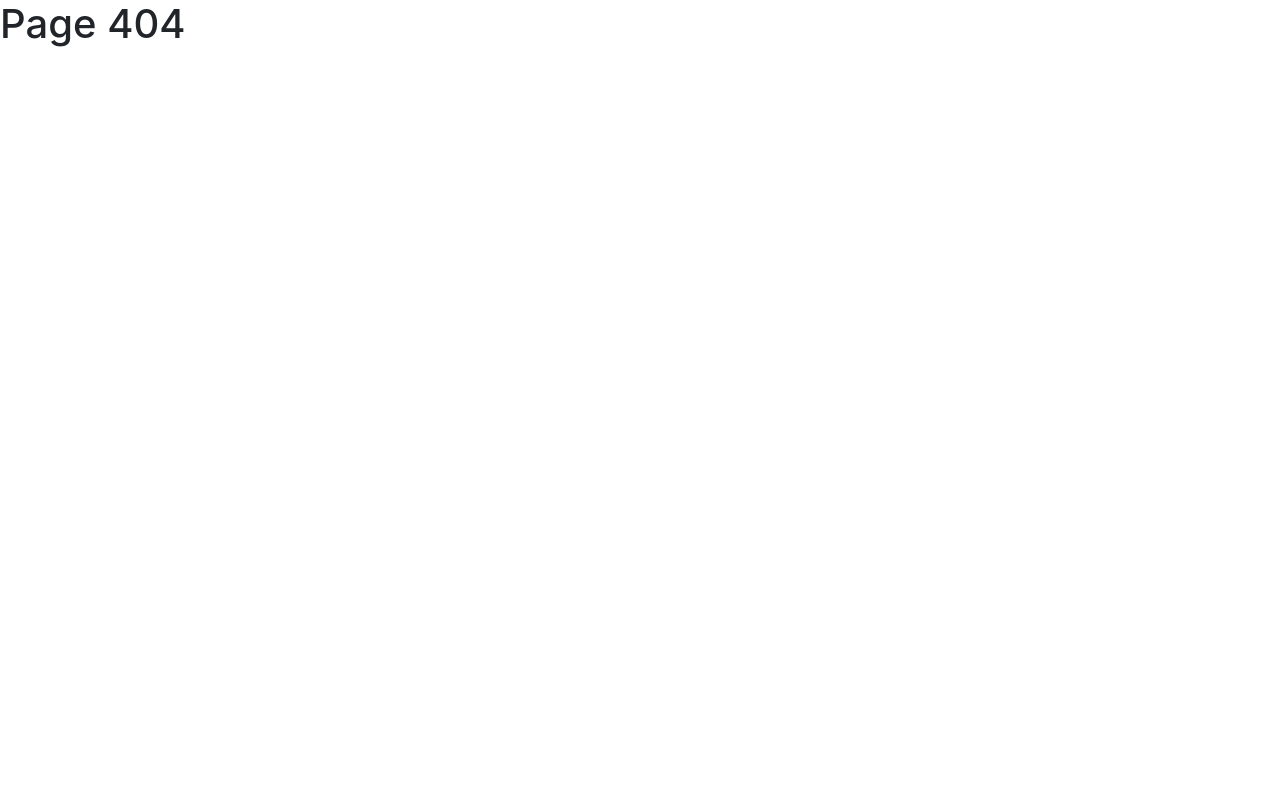
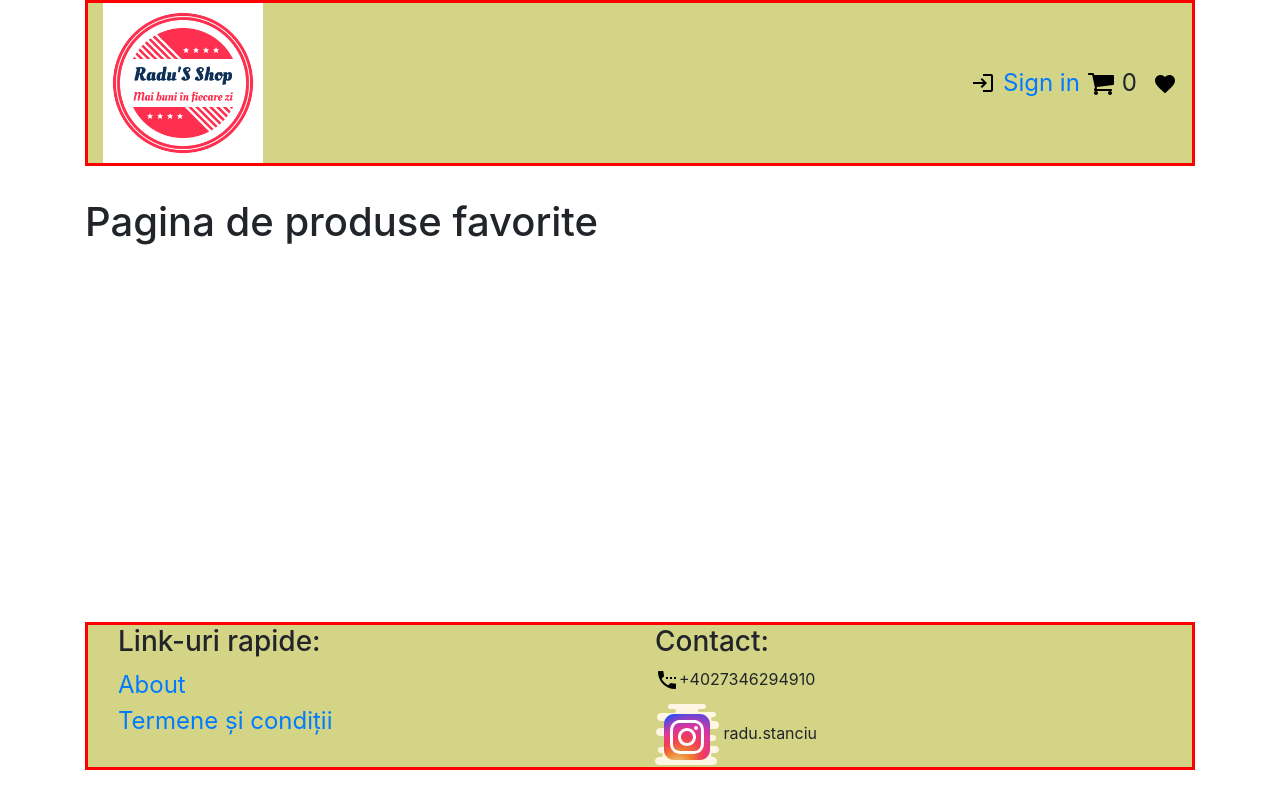
Before and after one commit to stanciuradu/Radu-S-E-commercer, a React (Create React App) app: page /favorite in a window 1280 px wide. Built offline with nearby package versions, Linux system fonts and the light colour scheme.

Commit message:
Add Favorite page

```diff
--- a/src/App.js
+++ b/src/App.js
@@ -9,6 +9,7 @@ import Login from "./pages/login/Login";
 import Category from "./pages/category/Category";
 import TermsAndConditions from "./pages/terms-and-conditions/TermsAndConditions";
 import Cart from "./pages/cart/Cart";
+import Favorite from './pages/Favorite/Favorite';
 
 function App() {
   return (
@@ -24,6 +25,7 @@ function App() {
         {/* ...props-trimite mai departe props-urile history, location ,match*/}
         <Route path="/login" component={Login} />
         <Route path="/cart" component={Cart} />
+        <Route path='/favorite' component={Favorite}/>
         <Route path="/termsAndConditions" component={TermsAndConditions} />
         {/* pun in ULR id-ul produsului ca parametru */}
         <Route path="*" component={Page404} />
--- a/src/components/header/Header.css
+++ b/src/components/header/Header.css
@@ -22,4 +22,5 @@
 .header .ml-2 {
   margin-top: 1rem;
   font-size: 1.5rem;
+  margin-right: 1rem;
 }
--- a/src/components/header/Header.jsx
+++ b/src/components/header/Header.jsx
@@ -5,6 +5,7 @@ import logo from '../../assets/Images/emblemă-magazin.png';
 import './Header.css';
 import { ReactComponent as Login } from '../../assets/Icons/login.svg';
 import { ReactComponent as Cart } from '../../assets/Icons/cart.svg';
+import { ReactComponent as Favorite } from '../../assets/Icons/favorite-icon.svg';
 import { connect } from "react-redux";
 import { signOutAction } from '../../redux/user/userActions';
 
@@ -43,6 +44,9 @@ function Header(props) {
                     <Cart />
                 </Link>
                 <p className='ml-2'>{numberOfProducts}</p>
+                <Link to='/favorite'>
+                    <Favorite/>
+                </Link>
             </div>
         </div>
     );
--- /dev/null
+++ b/src/pages/Favorite/Favorite.css
@@ -0,0 +1,3 @@
+.title-favorite {
+  height: 52vh;
+}
--- /dev/null
+++ b/src/pages/Favorite/Favorite.jsx
@@ -0,0 +1,15 @@
+import React from "react";
+import Layout from "../../components/layout/Layout";
+import "../Favorite/Favorite.css";
+
+function Favorite() {
+  return (
+    <div className="container">
+      <Layout>
+        <h1 className="title-favorite">Pagina de produse favorite</h1>
+      </Layout>
+    </div>
+  );
+}
+
+export default Favorite;
```
Also changed, not shown: src/assets/Icons/favorite-icon.svg (added).
